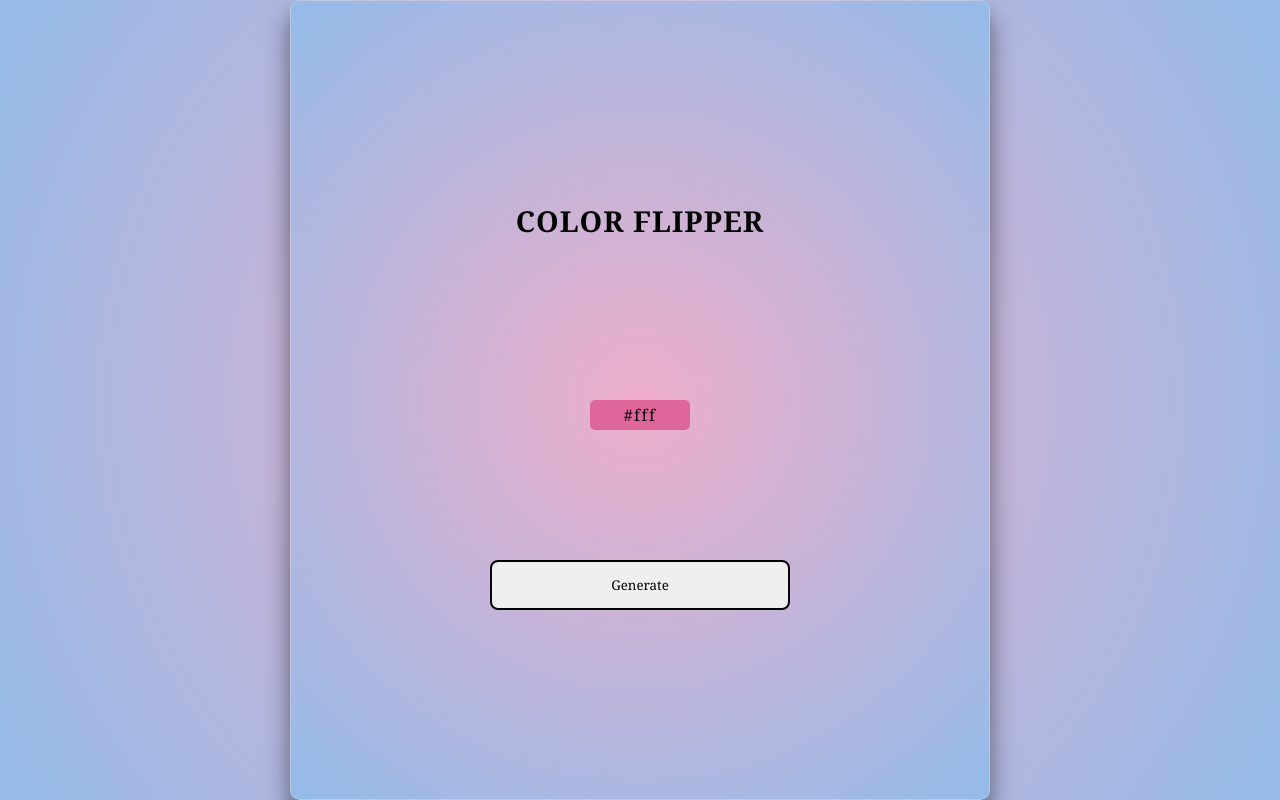
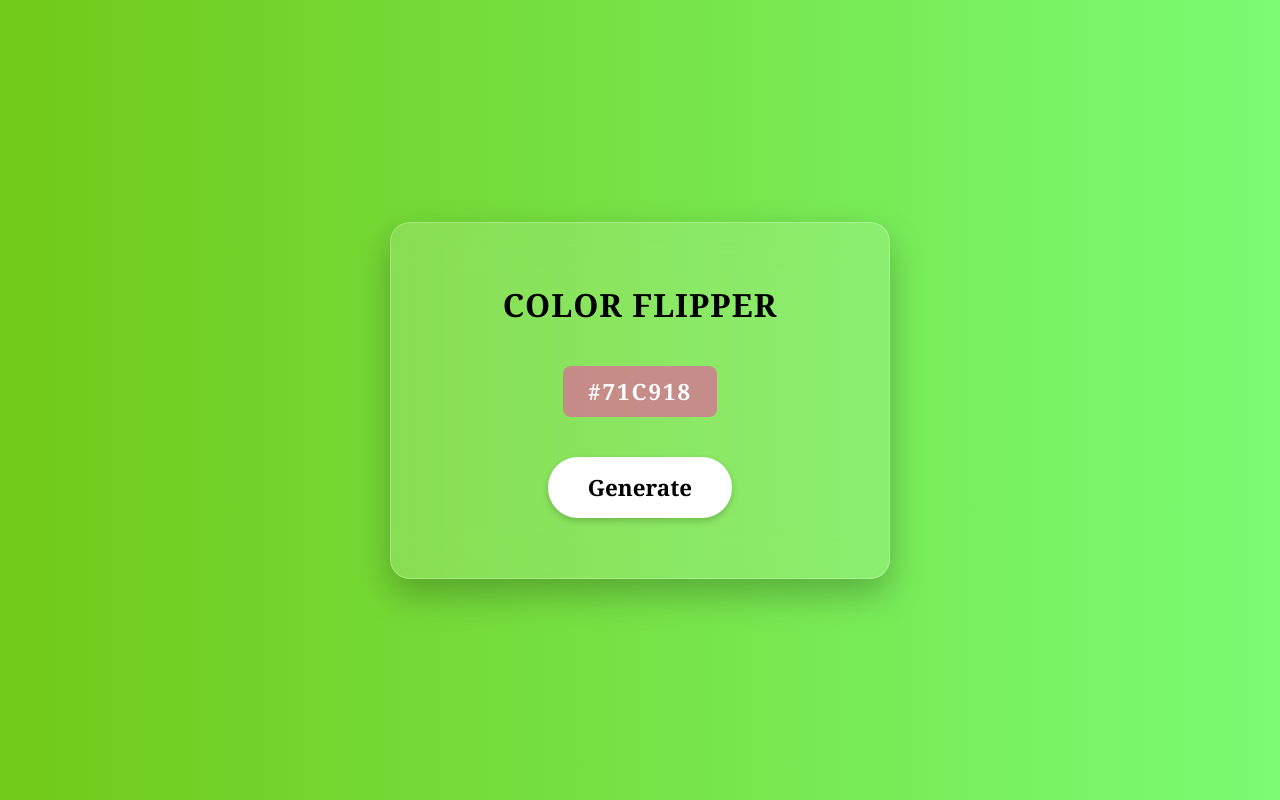
Before and after one commit to RomiScript/Task-2-Color-Flipper, a plain HTML site: page index.html in a window 1280 px wide. Both pictures are taken after a click on the button "Generate". Drawn offline with Linux system fonts and the light colour scheme.

Commit message:
Final Commit

```diff
--- a/index.html
+++ b/index.html
@@ -5,9 +5,9 @@
     <meta name="viewport" content="width=device-width, initial-scale=1.0">
     <title>Task-2 Color Flipper</title>
     <link rel="stylesheet" href="styles.css">
-    <script src="script.js"></script>
+
 </head>
-<body>
+<body class="body">
     <div class="box">
         <div class="flipper">
             COLOR FLIPPER
@@ -19,6 +19,6 @@
         </div>
         <button class="btn">Generate</button>
     </div>
-
+    <script src="script.js"></script>
 </body>
 </html>
--- a/script.js
+++ b/script.js
@@ -1,24 +1,30 @@
 let colorcode = document.querySelector('.colorcode');
+let colorBox = document.querySelector('.colorgenerator');
 let btn = document.querySelector('.btn');
 let body = document.querySelector('.body');
 
+let hex = ['0','1','2','3','4','5','6','7','8','9','A','B','C','D','E','F'];
 
-let dec = ['0', '1', '2', '3', '4', '5', '6', '7', '8', '9', 'A', 'B', 'C', 'D', 'E', 'F'];
+function randomHex() {
+    let code = "#";
+    for (let i = 0; i < 6; i++) {
+        code += hex[Math.floor(Math.random() * hex.length)];
+    }
+    return code;
+}
 
-btn.addEventListener('click', function(){
-    let code = '#';
-    let newcode = '#';
+btn.addEventListener('click', () => {
+    const c1 = randomHex();
+    const c2 = randomHex();
 
-    for (let i=0; i<6; i++){
-        code += dec[Random()];
-    }
-    for (let i=0; i<6; i++){
-        newcode += dec[Random()];
-    }
-    colorcode.innerHTML = code;
-    body.style.background = 'linear-gradient(to right, '+code+', '+newcode+')';
-})
+    colorcode.textContent = c1;
+    body.style.background = `linear-gradient(to right, ${c1}, ${c2})`;
+});
 
-function Random(){
-    return Math.floor(Math.random() * dec.length);
-}
+/* CLICK-TO-COPY */
+colorBox.addEventListener('click', () => {
+    navigator.clipboard.writeText(colorcode.textContent);
+
+    colorBox.classList.add("copied");
+    setTimeout(() => colorBox.classList.remove("copied"), 700);
+});
--- a/styles.css
+++ b/styles.css
@@ -1,85 +1,101 @@
+/* RESET */
 * {
- padding: 0;
- margin: 0;
- box-sizing: border-box;
- font-family: Georgia, 'Times New Roman', Times, serif;
+  padding: 0;
+  margin: 0;
+  box-sizing: border-box;
+  font-family: Georgia, 'Times New Roman', Times, serif;
 }
 
+/* BODY */
 body {
-  position: relative;
+  height: 100vh;
   display: flex;
   justify-content: center;
   align-items: center;
-  height: 100vh;
-  background: radial-gradient(circle,rgba(238, 174, 202, 1) 0%, rgba(148, 187, 233, 1) 100%);
+  transition: background 0.8s ease;
+  background: radial-gradient(circle, rgba(238,174,202,1) 0%, rgba(148,187,233,1) 100%);
+}
 
+/* CARD */
+.box {
+  width: 500px;
+  padding: 60px 40px;
+  border-radius: 20px;
+
+  background: rgba(255,255,255,0.15);
+  backdrop-filter: blur(20px);
+  border: 1px solid rgba(255,255,255,0.25);
+
+  display: flex;
+  flex-direction: column;
+  align-items: center;
+  gap: 40px;
+
+  box-shadow: 0 15px 35px rgba(0,0,0,0.25);
+  transition: transform 0.4s ease, box-shadow 0.4s ease;
 }
-.box {
-  position: relative;
-  width: 700px;
-  height: 800px;
-  background: rgba(156, 109, 129, 100);
-  z-index: 1;
-  box-shadow: 0 15px 25px rgba(0, 0, 0, 0.5 );
-  border: 1px solid rgba( 255,255, 255, 0.2 );
-  border-right: 1px solid rgba(255, 255, 255, 0.2);
-  backdrop-filter: blur(15px);
-  justify-content: center;
-  align-items: center;
-  display: flex;
-  border-radius: 10px;
-  background: radial-gradient(circle,rgba(238, 174, 202, 1) 0%, rgba(148, 187, 233, 1) 100%) no-repeat;
 
+.box:hover {
+  transform: translateY(-5px);
+  box-shadow: 0 18px 40px rgba(0,0,0,0.30);
+}
 
-}
+/* TITLE */
 .flipper {
-  position: absolute;
-  top: 25%;
-  color: black;
-  display: flex;
-  justify-content: center;
-  align-items: center;
-  flex-direction: column;
-  font-weight: 600;
+  font-size: 2rem;
+  font-weight: 700;
   letter-spacing: 1px;
-  font-size: 1.8rem;
   user-select: none;
 }
+
+/* COLOR DISPLAY */
 .colorgenerator {
-  position: absolute;
-  top: 50%;
-  height: 30px;
-  width: 100px;
-  background-color: rgb(222, 102, 154);
-  align-items: center;
-  justify-content: center;
-  display: flex;
-  border-radius: 5px;
+  padding: 10px 25px;
+  background-color: rgba(222, 102, 154, 0.7);
+  border-radius: 8px;
+  cursor: pointer;
+  transition: transform 0.3s ease, background 0.3s ease;
 }
+
+.colorgenerator:hover {
+  transform: scale(1.1);
+  background-color: rgba(222, 102, 154, 1);
+}
+
 .colorcode {
-  justify-content: center;
-  align-items: center;
-  display: flex;
-  height: 100%;
-  width: 100%;
-  position: absolute;
-  cursor: none;
-  letter-spacing: 1.5px;
-  font-weight: 500;
-  user-select: none;
+  font-size: 1.4rem;
+  letter-spacing: 2px;
+  color: white;
+  font-weight: 600;
 }
-button {
-  position: absolute;
-  height: 50px;
-  width: 300px;
-  top: 70%;
-  border-radius: 8px;
-  border: 2px solid black;
+
+/* COPIED FEEDBACK */
+.colorgenerator.copied {
+  background: white !important;
+  color: black !important;
+  transform: scale(1.2) !important;
+}
+
+/* BUTTON */
+.btn {
+  padding: 15px 40px;
+  border: none;
+  font-size: 1.4rem;
+  border-radius: 30px;
   cursor: pointer;
-  user-select: none;
+  font-weight: bold;
+
+  background: white;
+  box-shadow: 0px 3px 7px rgba(0,0,0,0.2);
+
+  transition: all 0.3s ease;
 }
-button:hover {
-  transition: 0.5 linear;
-  background-color: rgba(246, 129, 180, 0.5);
 
+.btn:hover {
+  transform: translateY(-3px) scale(1.05);
+  box-shadow: 0px 6px 15px rgba(0,0,0,0.25);
 }
+
+.btn:active {
+  transform: scale(0.95);
+}
```
